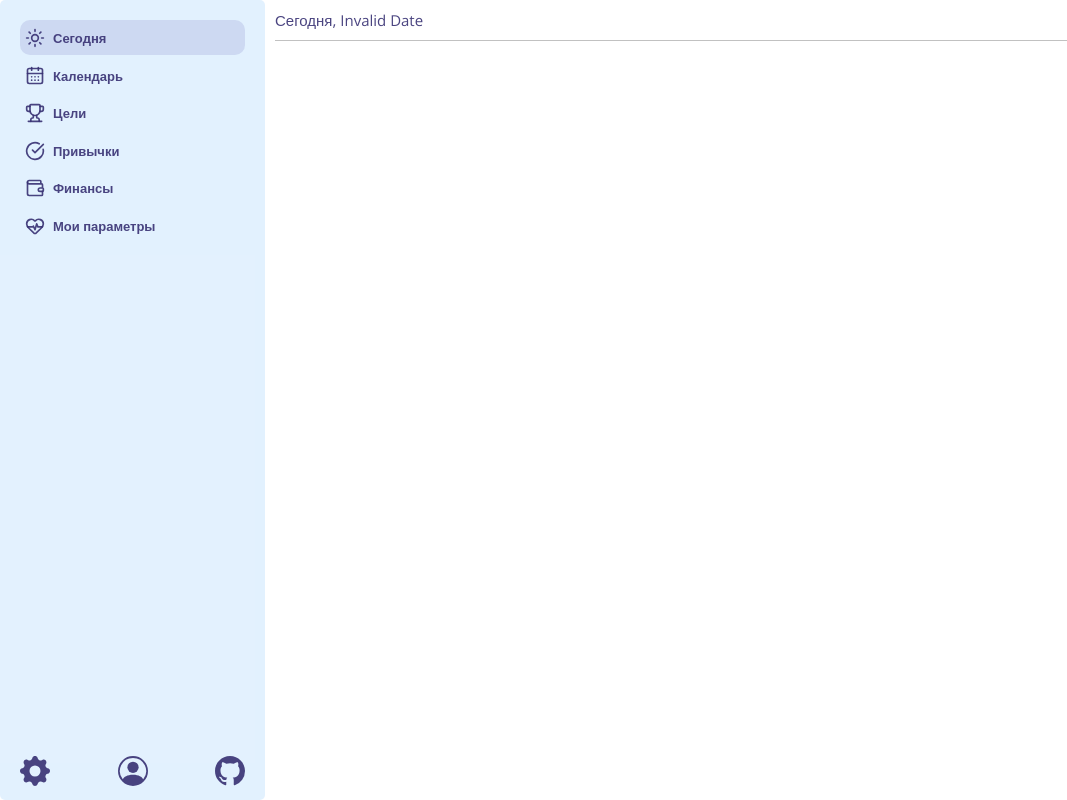
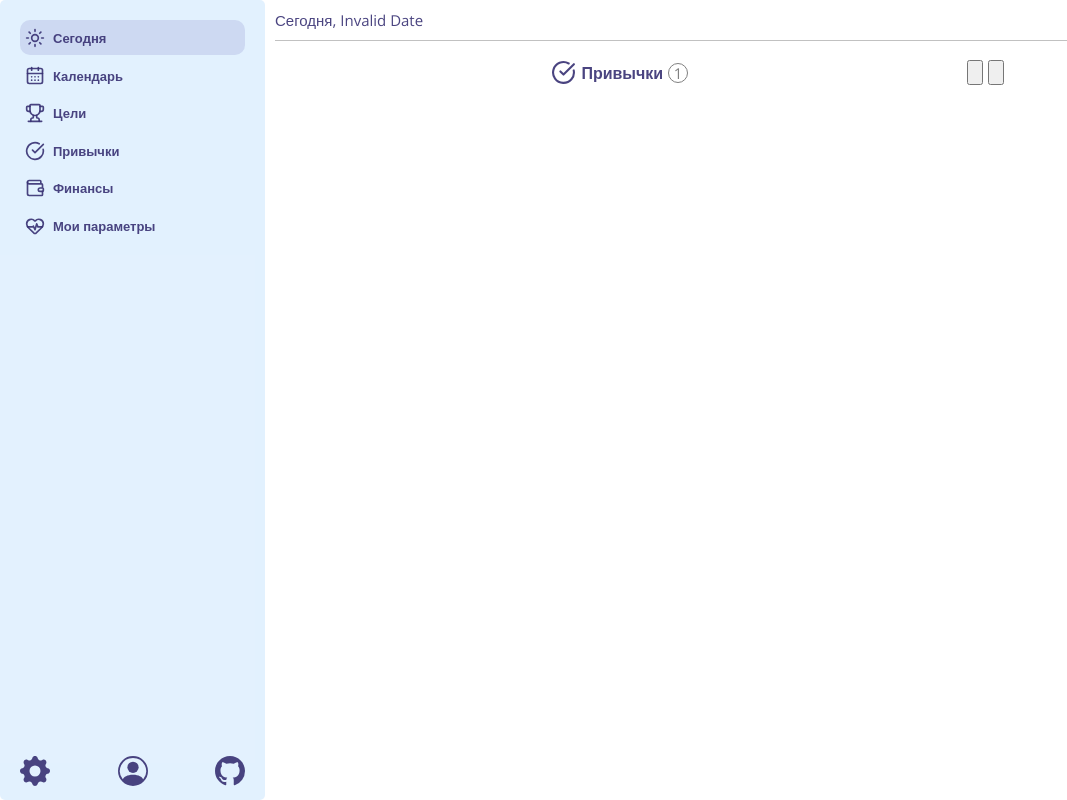
Before and after one commit to Glebess/better-every-day-app, a React (Vite) app: page /today in a window 1280 px wide. Shown: the whole page, without its empty margins (0-1067 px from the left). Built offline with nearby package versions, Linux system fonts and the light colour scheme.

Commit message:
Базовая верстка

```diff
--- a/src/modules/HabitsWidget/HabitsWidget.jsx
+++ b/src/modules/HabitsWidget/HabitsWidget.jsx
@@ -1,7 +1,31 @@
+import { CircleCheckBig } from 'lucide-react'
+import Button from '../../UI/Button'
+import styles from './HabitsWidget.module.css'
 const HabitsWidget = () => {
 	return (
-		<div>
-			<p>HabitsWidget</p>
+		<div className={styles.div_habit_container}>
+			<div className={styles.div_habits_top_panel}>
+				<div className={styles.div_habits_top_panel_title}>
+					<CircleCheckBig size={'25px'} />
+					<p>Привычки</p>
+					<div className={styles.div_completed_task}>
+						<span>1</span>
+					</div>
+				</div>
+				<div className={styles.div_habits_top_panel_action}>
+					<Button>
+						<svg
+							xmlns='http://www.w3.org/2000/svg'
+							viewBox='0 0 20 20'
+							fill='currentColor'
+							className='size-5'
+						>
+							<path d='M10 3a1.5 1.5 0 1 1 0 3 1.5 1.5 0 0 1 0-3ZM10 8.5a1.5 1.5 0 1 1 0 3 1.5 1.5 0 0 1 0-3ZM11.5 15.5a1.5 1.5 0 1 0-3 0 1.5 1.5 0 0 0 3 0Z' />
+						</svg>
+					</Button>
+					<Button></Button>
+				</div>
+			</div>
 		</div>
 	)
 }
--- /dev/null
+++ b/src/modules/HabitsWidget/HabitsWidget.module.css
@@ -0,0 +1,41 @@
+.div_habit_container {
+	display: flex;
+	flex-direction: column;
+	width: 45%;
+}
+.div_habits_top_panel {
+	display: flex;
+}
+.div_habits_top_panel_title {
+	display: flex;
+	gap: 5px;
+	align-items: center;
+}
+.div_completed_task {
+	display: flex;
+	justify-content: center;
+	align-items: center;
+	border-radius: 100%;
+	background-color: transparent;
+	border: 1px solid gray;
+	min-width: 18px;
+	min-height: 18px;
+	height: 18px;
+}
+.div_completed_task span {
+	color: gray;
+	font-size: 15px;
+}
+.div_habits_top_panel_title p {
+	margin: 0;
+	color: var(--main-blue1);
+	font-weight: 560;
+}
+.div_habits_top_panel_title svg {
+	color: var(--main-blue1);
+}
+.div_habits_top_panel_action {
+	display: flex;
+	gap: 5px;
+	margin-left: auto;
+}
--- a/src/pages/TodayPages/TodayPages.jsx
+++ b/src/pages/TodayPages/TodayPages.jsx
@@ -1,6 +1,6 @@
+import HabitsWidget from '../../modules/HabitsWidget/HabitsWidget'
 import { formatDate, getToday } from './../../utils/timeUtils'
 import styles from './TodayPages.module.css'
-
 const TodayPages = () => {
 	const today = formatDate(getToday())
 	return (
@@ -9,6 +9,9 @@ const TodayPages = () => {
 				<p>Сегодня, {today}</p>
 			</div>
 			<div className={styles.div_line}></div>
+			<div className={styles.div_widget}>
+				<HabitsWidget />
+			</div>
 		</div>
 	)
 }
--- a/src/pages/TodayPages/TodayPages.module.css
+++ b/src/pages/TodayPages/TodayPages.module.css
@@ -7,6 +7,7 @@
 	font-size: 15px;
 	padding-top: 10px;
 	padding-bottom: 10px;
+	width: 100%;
 }
 .div_top_panel p {
 	margin: 0;
@@ -15,5 +16,12 @@
 .div_line {
 	width: 100%;
 	height: 0.25px;
-	background-color: rgba(128, 128, 128, 0.492);
+	background-color: #8080807d;
 }
+.div_widget {
+	display: flex;
+	flex-direction: column;
+	width: 100%;
+	align-items: center;
+	padding-top: 20px;
+}
```
